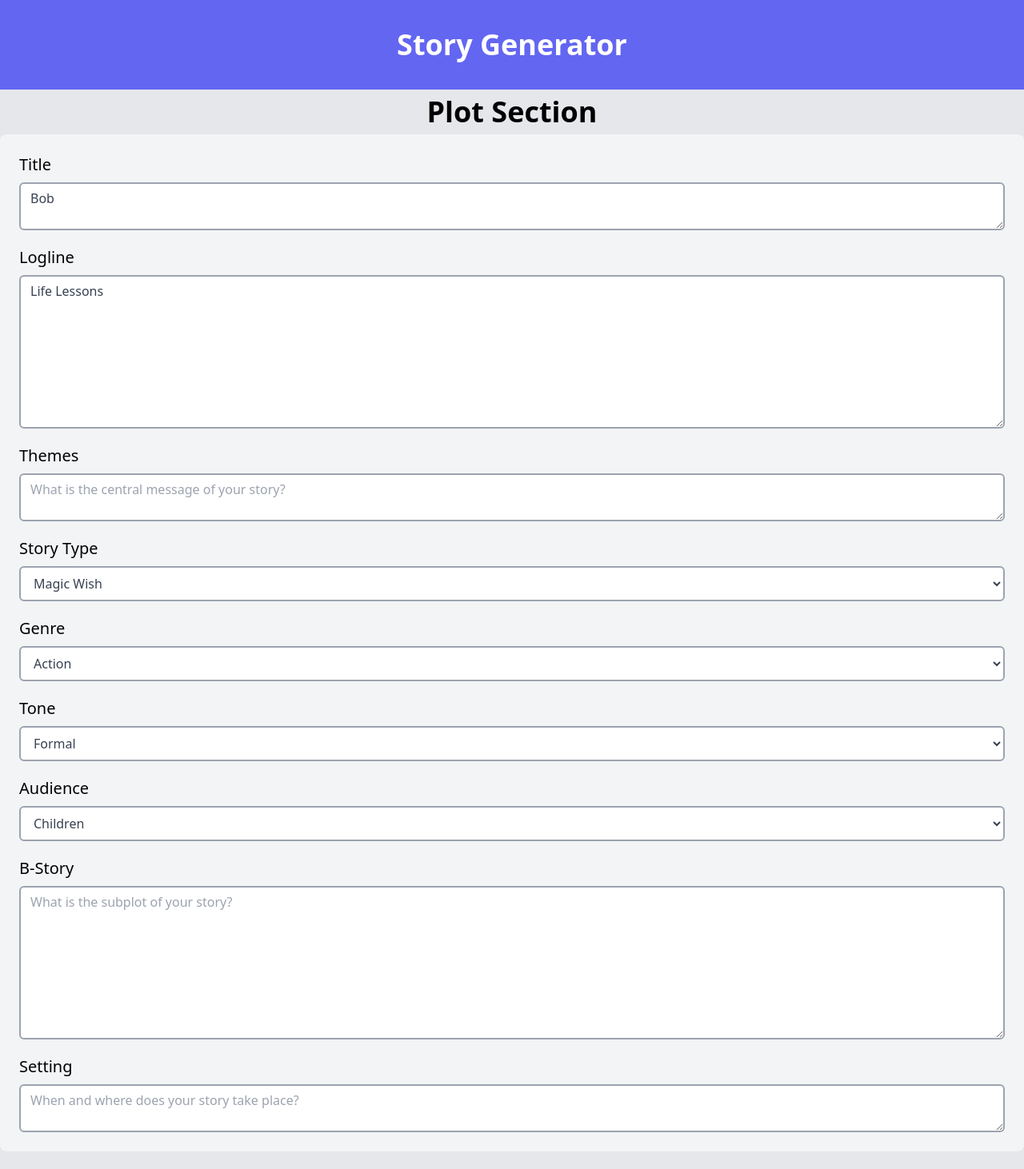
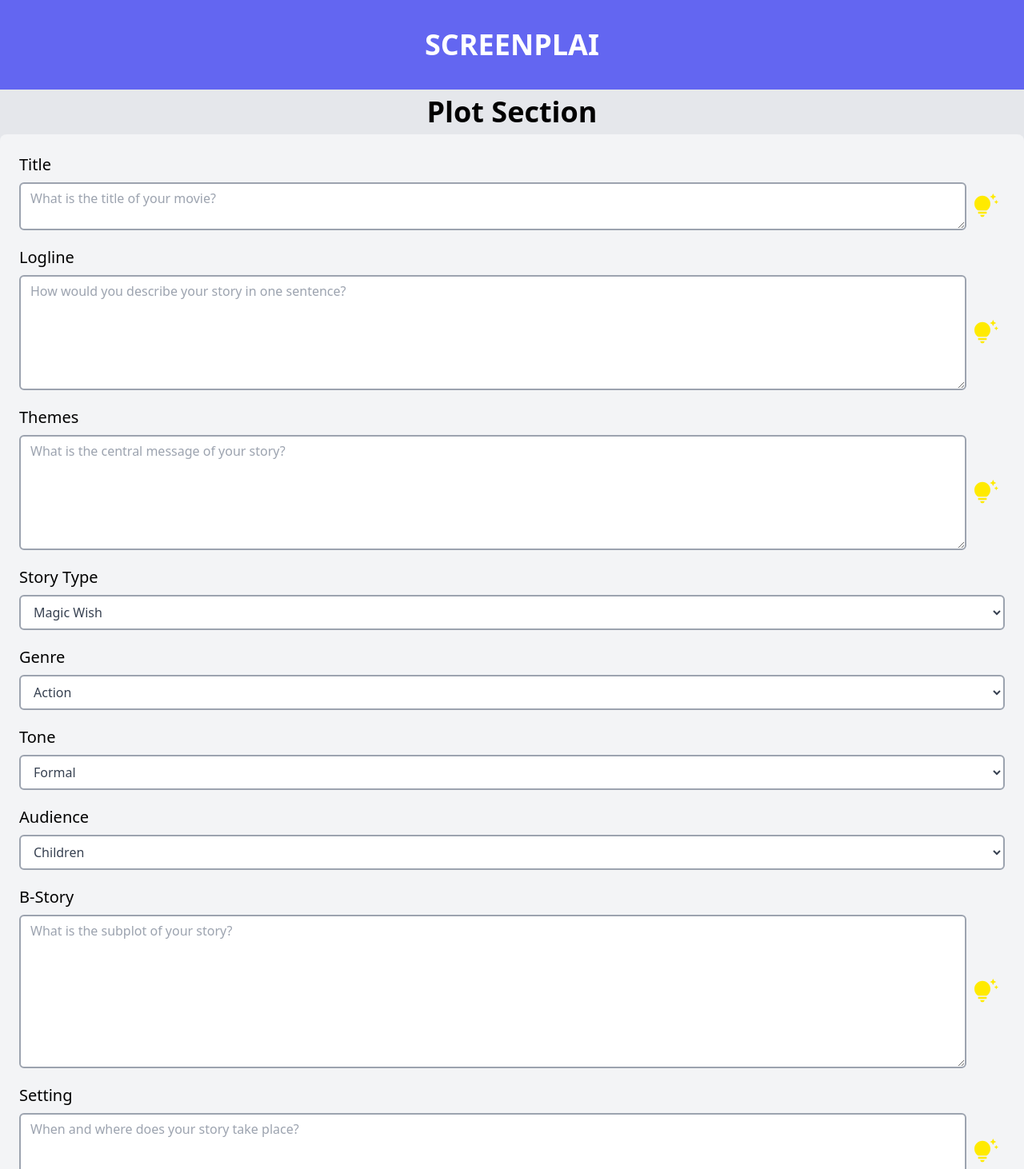
Before and after one commit to JyYoungK/YourStoryAI, a React (Vite) app in the folder client/: page / in a window 1280 px wide. Shown: the top 1462 px of the page at 80% size. Built offline with nearby package versions, Linux system fonts and the light colour scheme.

Commit message:
PlotSection Update

```diff
--- /dev/null
+++ b/client/src/APIcall.jsx
@@ -0,0 +1,18 @@
+export async function APIcall(prompt) {
+  const response = await fetch("https://screenplai.onrender.com/", {
+    method: "POST",
+    headers: {
+      "Content-Type": "application/json",
+    },
+    body: JSON.stringify({
+      prompt: prompt,
+    }),
+  });
+
+  if (response) {
+    const data = await response.json();
+    return data.bot;
+  } else {
+    alert("Error generating a new sentence");
+  }
+}
--- a/client/src/App.jsx
+++ b/client/src/App.jsx
@@ -2,11 +2,12 @@ import React, { useState, useEffect } from "react";
 import Plot from "./pages/Plot";
 import Characters from "./pages/Characters";
 import StoryGeneration from "./pages/StoryGeneration";
+import { APIcall } from "./APIcall";
 
 function App() {
   const [plotData, setPlotData] = useState({
-    title: "Bob",
-    logline: "Life Lessons",
+    title: "",
+    logline: "",
     themes: "",
     storyType: "Magic Wish",
     genre: "adventure",
@@ -57,32 +58,20 @@ function App() {
 
   async function handleSubmit() {
     console.log("Story Data has sent");
-    const response = await fetch("https://screenplai.onrender.com/", {
-      method: "POST",
-      headers: {
-        "Content-Type": "application/json",
-      },
-      body: JSON.stringify({
-        prompt: `Can you write a story about ${plotData.logline}, it has a theme of ${plotData.themes} and the story type is ${plotData.storyType}, the genre is ${plotData.genre} and write it in a tone of ${plotData.tone} and the audience is ${plotData.audience} and the setting is ${plotData.setting} and the bacgkround story is ${plotData.bStory}. Inside the story, it has a main character name called ${characterData.name} and the character arc is ${characterData.arc} and the character description is ${characterData.description} and the character personality is ${characterData.personality} and the character archetype is ${characterData.archetype} and the character want is ${characterData.want} and the character need is ${characterData.need} and the character flaw is ${characterData.flaw} and the character ghost is ${characterData.ghost}`,
-      }),
+    let prompt = `Can you write a story about ${plotData.logline}, it has a theme of ${plotData.themes} and the story type is ${plotData.storyType}, the genre is ${plotData.genre} and write it in a tone of ${plotData.tone} and the audience is ${plotData.audience} and the setting is ${plotData.setting} and the bacgkround story is ${plotData.bStory}. Inside the story, it has a main character name called ${characterData.name} and the character arc is ${characterData.arc} and the character description is ${characterData.description} and the character personality is ${characterData.personality} and the character archetype is ${characterData.archetype} and the character want is ${characterData.want} and the character need is ${characterData.need} and the character flaw is ${characterData.flaw} and the character ghost is ${characterData.ghost}`;
+
+    APIcall(prompt).then((data) => {
+      console.log("Story has been generated");
+      setStoryData(data);
+      setCurrentPage(3);
     });
-
-    if (response) {
-      const data = await response.json();
-      setStoryData(data.bot);
-      setCurrentPage(3);
-    } else {
-      alert("Error generating a story");
-    }
   }
 
   return (
     <div className="bg-gray-200 min-h-screen text-center">
       <div className="bg-indigo-500 text-center text-white py-4">
         <div className="w-full mx-auto flex items-center justify-center">
-          <h1 className="text-4xl font-bold text-center my-5">
-            Story Generator
-          </h1>
+          <h1 className="text-4xl font-bold text-center my-5">SCREENPLAI</h1>
         </div>
       </div>
       <div className="container mx-auto">
--- a/client/src/pages/Plot.jsx
+++ b/client/src/pages/Plot.jsx
@@ -1,59 +1,143 @@
-import React from "react";
+import React, { useState } from "react";
+import TipsAndUpdatesIcon from "@mui/icons-material/TipsAndUpdates";
+import {
+  storyTypes,
+  genres,
+  tones,
+  audiences,
+  titleSuggestions,
+} from "./variables/plotVariables";
+import { APIcall } from "../APIcall";
 
 const Plot = ({ plotData, setPlotData }) => {
-  const storyTypes = [
-    "David vs Goliath",
-    "Detective",
-    "Fish out of Water",
-    "Love or Friend Story",
-    "Magic Wish",
-    "Rite of Passage",
-    "Road Story",
-    "Trapped with a monster",
-  ];
+  const [titleSuggestion, setTitleSuggestion] = useState(titleSuggestions[0]);
+  const handleTitle = (event) => {
+    event.preventDefault();
+    const nextSuggestionIndex = titleSuggestions.indexOf(titleSuggestion) + 1;
+    setTitleSuggestion(
+      nextSuggestionIndex === titleSuggestions.length
+        ? titleSuggestions[0]
+        : titleSuggestions[nextSuggestionIndex]
+    );
+    setPlotData({
+      ...plotData,
+      title:
+        nextSuggestionIndex === titleSuggestions.length
+          ? titleSuggestions[0]
+          : titleSuggestions[nextSuggestionIndex],
+    });
+  };
 
-  const genres = [
-    "Action",
-    "Adventure",
-    "Animation",
-    "Comedy",
-    "Drama",
-    "Fantasy",
-    "Family",
-    "Horror",
-    "Romance",
-    "SciFi",
-    "Western",
-  ];
+  const titleOnChange = (event) => {
+    setPlotData({ ...plotData, title: event.target.value });
+    setTitleSuggestion(event.target.value);
+  };
 
-  const tones = [
-    "Formal",
-    "Informal",
-    "Optimistic",
-    "Worried",
-    "Friendly",
-    "Curious",
-    "Assertive",
-    "Encouraging",
-  ];
+  const handleLogline = (event) => {
+    event.preventDefault();
+    let prompt = "";
 
-  const audiences = ["Children", "Teens", "Family", "Adults", "Seniors"];
+    if (plotData.title === "") {
+      setPlotData({
+        ...plotData,
+        logline: `Generating a new logline...`,
+      });
+      prompt = `Can you write me a really long paragraph of interesting logline`;
+    } else {
+      setPlotData({
+        ...plotData,
+        logline: `Generating a logline based on ${plotData.title}...`,
+      });
+      prompt = `Can you write me a really long paragraph of logline that will go well with this title? ${plotData.title}`;
+    }
+
+    APIcall(prompt).then((data) => {
+      setPlotData({ ...plotData, logline: data.replace(/\n/g, "") });
+    });
+  };
+
+  const handleThemes = (event) => {
+    event.preventDefault();
+    let prompt = "";
+
+    if (plotData.title === "") {
+      setPlotData({
+        ...plotData,
+        themes: `Generating a new theme...`,
+      });
+      prompt = `Can you write me an interesting theme in two sentences`;
+    } else {
+      setPlotData({
+        ...plotData,
+        themes: `Generating a theme based on ${plotData.title}...`,
+      });
+      prompt = `Can you write me two sentences long theme that will go well with this title? ${plotData.title}`;
+    }
+
+    APIcall(prompt).then((data) => {
+      setPlotData({ ...plotData, themes: data.replace(/\n/g, "") });
+    });
+  };
+
+  const handleBstory = (event) => {
+    event.preventDefault();
+    let prompt = "";
+
+    if (plotData.title === "") {
+      setPlotData({
+        ...plotData,
+        bStory: `Generating another story...`,
+      });
+      prompt = `Can you write me an interesting plot twist story in two sentences`;
+    } else {
+      setPlotData({
+        ...plotData,
+        bStory: `Generating another story based on logline...`,
+      });
+      prompt = `Can you write me a really long plot twist story that will go well with this story? ${plotData.logline}`;
+    }
+
+    APIcall(prompt).then((data) => {
+      setPlotData({ ...plotData, bStory: data.replace(/\n/g, "") });
+    });
+  };
+
+  const handleSetting = (event) => {
+    event.preventDefault();
+
+    setPlotData({
+      ...plotData,
+      setting: `Generating a setting...`,
+    });
+    let prompt = `Can you write me an interesting setting in two sentences that will go well with this title? ${plotData.title}`;
+
+    APIcall(prompt).then((data) => {
+      setPlotData({ ...plotData, setting: data.replace(/\n/g, "") });
+    });
+  };
 
   return (
     <div>
       <h1 className="text-4xl font-bold text-center my-2">Plot Section</h1>
       <form className="bg-gray-100 p-6 rounded-lg ">
         <label className="block font-medium text-xl mb-2">Title</label>
+        <div className="flex flex-row">
           <textarea
             type="text"
-          value={plotData.title}
-          onChange={(event) =>
-            setPlotData({ ...plotData, title: event.target.value })
-          }
+            value={titleSuggestion}
+            onChange={(event) => titleOnChange(event)}
             placeholder="What is the title of your movie?"
             className="form-input rounded-md py-2 px-3 leading-5 text-gray-700 bg-white border-gray-400 focus:bg-white border-2 focus:border-indigo-500 focus:outline-none align-top w-full overflow-x-hidden text-wrap"
           />
+          <button onClick={handleTitle}>
+            <TipsAndUpdatesIcon
+              className="m-2"
+              style={{ color: "#FFEA00", fontSize: "2rem" }}
+            />
+          </button>
+        </div>
         <label className="block font-medium text-xl mt-5 mb-2">Logline</label>
+        <div className="flex flex-row">
           <textarea
             type="text"
             value={plotData.logline}
@@ -61,10 +145,18 @@ const Plot = ({ plotData, setPlotData }) => {
               setPlotData({ ...plotData, logline: event.target.value })
             }
             placeholder="How would you describe your story in one sentence?"
-          className="h-48 form-input rounded-md py-2 px-3 leading-5 text-gray-700 bg-white border-gray-400 focus:bg-white border-2 focus:border-indigo-500 focus:outline-none align-top w-full overflow-x-hidden text-wrap"
+            className="h-36 form-input rounded-md py-2 px-3 leading-5 text-gray-700 bg-white border-gray-400 focus:bg-white border-2 focus:border-indigo-500 focus:outline-none align-top w-full overflow-x-hidden text-wrap"
           />
+          <button onClick={handleLogline}>
+            <TipsAndUpdatesIcon
+              className="m-2"
+              style={{ color: "#FFEA00", fontSize: "2rem" }}
+            />
+          </button>
+        </div>
 
         <label className="block font-medium text-xl mt-5 mb-2">Themes</label>
+        <div className="flex flex-row">
           <textarea
             type="text"
             value={plotData.themes}
@@ -72,8 +164,15 @@ const Plot = ({ plotData, setPlotData }) => {
               setPlotData({ ...plotData, themes: event.target.value })
             }
             placeholder="What is the central message of your story?"
-          className="form-input rounded-md py-2 px-3 leading-5 text-gray-700 bg-white border-gray-400 focus:bg-white border-2 focus:border-indigo-500 focus:outline-none align-top w-full overflow-x-hidden text-wrap"
+            className="h-36 form-input rounded-md py-2 px-3 leading-5 text-gray-700 bg-white border-gray-400 focus:bg-white border-2 focus:border-indigo-500 focus:outline-none align-top w-full overflow-x-hidden text-wrap"
           />
+          <button onClick={handleThemes}>
+            <TipsAndUpdatesIcon
+              className="m-2"
+              style={{ color: "#FFEA00", fontSize: "2rem" }}
+            />
+          </button>
+        </div>
         <label className="block font-medium text-xl mt-5 mb-2">
           Story Type
         </label>
@@ -133,6 +232,7 @@ const Plot = ({ plotData, setPlotData }) => {
           ))}
         </select>
         <label className="block font-medium text-xl mt-5 mb-2">B-Story</label>
+        <div className="flex flex-row">
           <textarea
             value={plotData.bStory}
             onChange={(event) =>
@@ -141,7 +241,15 @@ const Plot = ({ plotData, setPlotData }) => {
             placeholder="What is the subplot of your story?"
             className="form-input h-48 rounded-md py-2 px-3 leading-5 text-gray-700 bg-white border-gray-400 focus:bg-white border-2 focus:border-indigo-500 focus:outline-none align-top w-full overflow-x-hidden text-wrap"
           />
+          <button onClick={handleBstory}>
+            <TipsAndUpdatesIcon
+              className="m-2"
+              style={{ color: "#FFEA00", fontSize: "2rem" }}
+            />
+          </button>
+        </div>
         <label className="block font-medium text-xl mt-5 mb-2">Setting </label>
+        <div className="flex flex-row">
           <textarea
             type="text"
             value={plotData.setting}
@@ -149,16 +257,15 @@ const Plot = ({ plotData, setPlotData }) => {
               setPlotData({ ...plotData, setting: event.target.value })
             }
             placeholder="When and where does your story take place?"
-          className="form-input rounded-md py-2 px-3 leading-5 text-gray-700 bg-white border-gray-400 focus:bg-white border-2 focus:border-indigo-500 focus:outline-none align-top w-full overflow-x-hidden text-wrap"
+            className="h-24 form-input rounded-md py-2 px-3 leading-5 text-gray-700 bg-white border-gray-400 focus:bg-white border-2 focus:border-indigo-500 focus:outline-none align-top w-full overflow-x-hidden text-wrap"
           />
-        {/* <div className="mt-4">
-          <button
-            type="submit"
-            className="form-input rounded-md py-2 px-3 leading-5 text-gray-700 bg-white border-gray-400 focus:bg-white border-2 focus:border-indigo-500 focus:outline-none"
-          >
-            Submit
+          <button onClick={handleSetting}>
+            <TipsAndUpdatesIcon
+              className="m-2"
+              style={{ color: "#FFEA00", fontSize: "2rem" }}
+            />
           </button>
-        </div> */}
+        </div>
       </form>
     </div>
   );
--- /dev/null
+++ b/client/src/pages/variables/plotVariables.jsx
@@ -0,0 +1,58 @@
+export const storyTypes = [
+  "David vs Goliath",
+  "Detective",
+  "Fish out of Water",
+  "Love or Friend Story",
+  "Magic Wish",
+  "Rite of Passage",
+  "Road Story",
+  "Trapped with a monster",
+];
+
+export const genres = [
+  "Action",
+  "Adventure",
+  "Animation",
+  "Comedy",
+  "Drama",
+  "Fantasy",
+  "Family",
+  "Horror",
+  "Romance",
+  "SciFi",
+  "Western",
+];
+
+export const tones = [
+  "Formal",
+  "Informal",
+  "Optimistic",
+  "Worried",
+  "Friendly",
+  "Curious",
+  "Assertive",
+  "Encouraging",
+];
+
+export const audiences = ["Children", "Teens", "Family", "Adults", "Seniors"];
+
+export const titleSuggestions = [
+  "",
+  "The Lost City",
+  "Echoes of the Past",
+  "The Secret of the Island",
+  "Shadow of the Night",
+  "The Edge of Tomorrow",
+  "Whispers in the Wind",
+  "The Last Stand",
+  "The Forgotten Kingdom",
+  "The Rise of the Phoenix",
+  "The Final Countdown",
+  "The Last Illusion",
+  "The Curse of the Mummy",
+  "The Illusionist",
+  "The Dark Knight Returns",
+  "The Legend of the Sword",
+  "The Hunt for the Golden Crown",
+  "The Rise of the Dragon",
+];
```
Also changed, not shown: client/src/pages/StoryGeneration.jsx (+9 -25 lines). Lines whose indentation alone changed are shown as unchanged.
